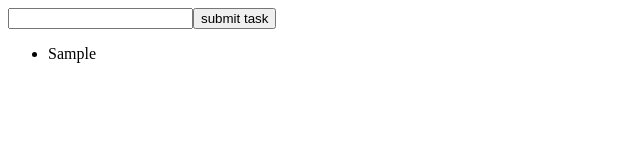
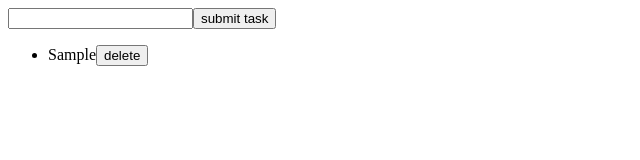
Before and after one commit to SerginoCroes/task-app, a React (Create React App) app: page / in a window 1280 px wide. Both pictures are taken after typing "Sample" into the empty fields and a click on the button "submit task". Shown: the top 160 px of the page, without its empty margins (0-640 px from the left). Built offline with nearby package versions, Linux system fonts and the light colour scheme.

Commit message:
delete button added, not working yet

```diff
--- a/src/App.js
+++ b/src/App.js
@@ -12,6 +12,7 @@ class App extends Component {
     };
 
     this.buttonPress = this.buttonPress.bind(this);
+    //this.removeItem = this.removeItem.bind(this);
   }
 
   textChange(value) {
@@ -30,6 +31,11 @@ class App extends Component {
     this.setState({textField: ''});
   }
 
+  removeItem(index) {
+    console.log('delete pressed', index);
+    this.setState({taskList: this.state.taskList.slice(index, index + 1)});
+  }
+
   render() {
     return (
       <div className="App">
@@ -44,9 +50,7 @@ class App extends Component {
             value='submit task'
             onClick={this.buttonPress} />
         </form>
-        <ul>
-          {this.state.taskList.map((item, index) => <Overview key={index} task={item}/>)}
-        </ul>
+        <Overview tasks={this.state.taskList} delete={this.removeItem} this={this}/>
       </div>
     );
   }
--- a/src/components/Overview.js
+++ b/src/components/Overview.js
@@ -7,7 +7,13 @@ export class Overview extends Component {
 
     render() {
         return (
-            <li>{this.props.task}</li>
+          <ul>
+            {this.props.tasks.map((item, index) =>
+                <li key={index}>{item}
+                <input type='button' value='delete' onClick={this.props.delete.bind(this.props.this, index + 1)}></input>
+                </li>
+            )}
+          </ul>
         )
     }
 }
```
